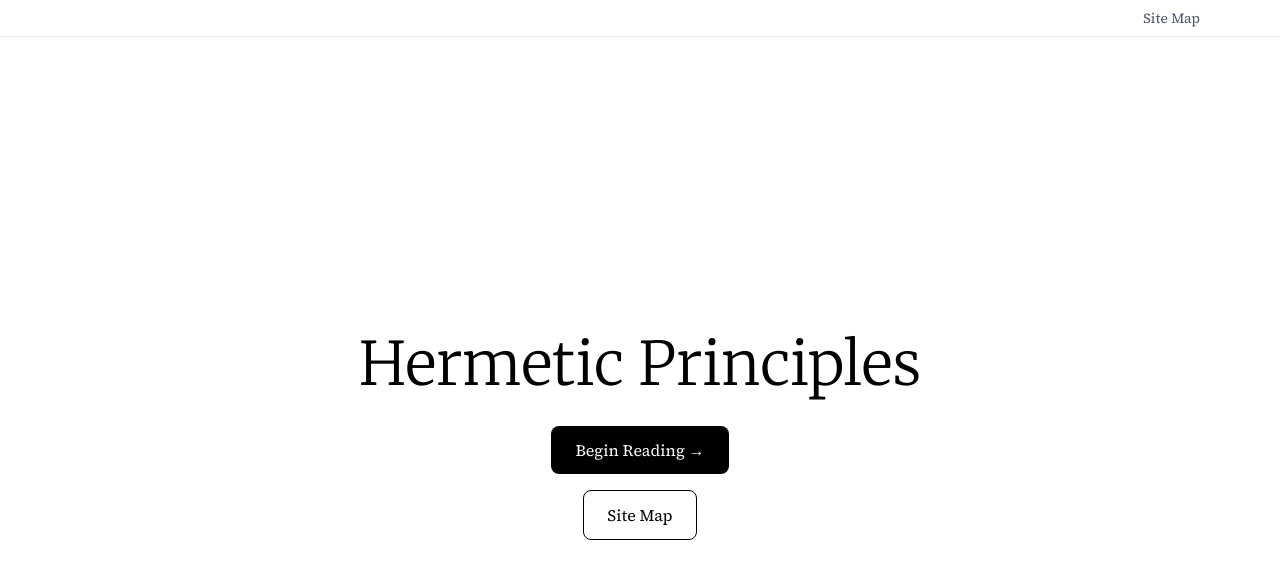
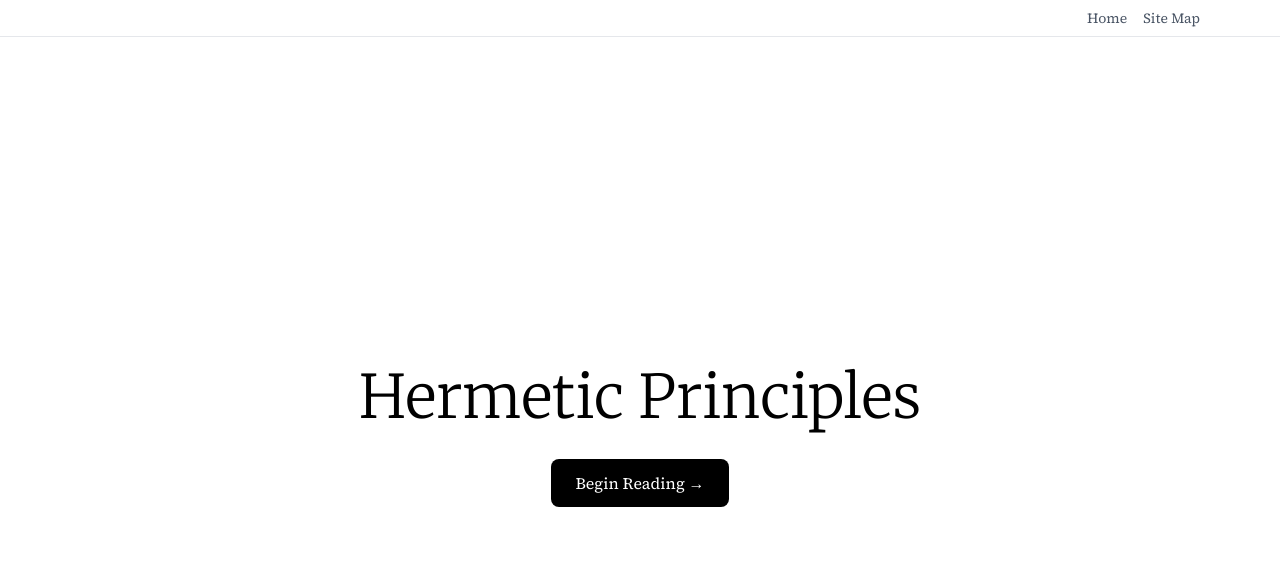
Before and after one commit to hblake316/hermetic-principles, a Next.js app: page / in a window 1280 px wide. Shown: the top 578 px of the page. Built offline with nearby package versions, Linux system fonts and the light colour scheme.

Commit message:
refactor: Remove Site Map link from home page; update Navigation component to include Home link and adjust layout for better spacing.

```diff
--- a/src/app/components/Navigation.tsx
+++ b/src/app/components/Navigation.tsx
@@ -3,7 +3,13 @@ import Link from 'next/link';
 export default function Navigation() {
   return (
     <nav className="bg-white border-b border-gray-200 py-2">
-      <div className="max-w-6xl mx-auto px-4 flex justify-end">
+      <div className="max-w-6xl mx-auto px-4 flex justify-end gap-4">
+        <Link
+          href="/"
+          className="text-sm text-gray-600 hover:text-gray-900 font-[family-name:var(--font-source-serif)]"
+        >
+          Home
+        </Link>
         <Link
           href="/site-map"
           className="text-sm text-gray-600 hover:text-gray-900 font-[family-name:var(--font-source-serif)]"
--- a/src/app/introduction/page.tsx
+++ b/src/app/introduction/page.tsx
@@ -3,7 +3,7 @@ import Link from "next/link";
 
 export default function Introduction() {
   return (
-    <div className="min-h-screen flex flex-col items-center justify-center p-8 max-w-4xl mx-auto">
+    <div className="min-h-screen flex flex-col items-center justify-center p-8 pb-16 max-w-4xl mx-auto">
       <div className="w-full aspect-[3/2] relative mb-8">
         <Image
           src="/images/hermes-trismegistus.png"
--- a/src/app/page.tsx
+++ b/src/app/page.tsx
@@ -11,12 +11,6 @@ export default function Home() {
         >
           Begin Reading →
         </Link>
-        <Link
-          href="/site-map"
-          className="px-6 py-3 bg-white text-black border border-black rounded-lg hover:bg-gray-100 transition-colors font-[family-name:var(--font-source-serif)]"
-        >
-          Site Map
-        </Link>
       </div>
     </div>
   );
```
